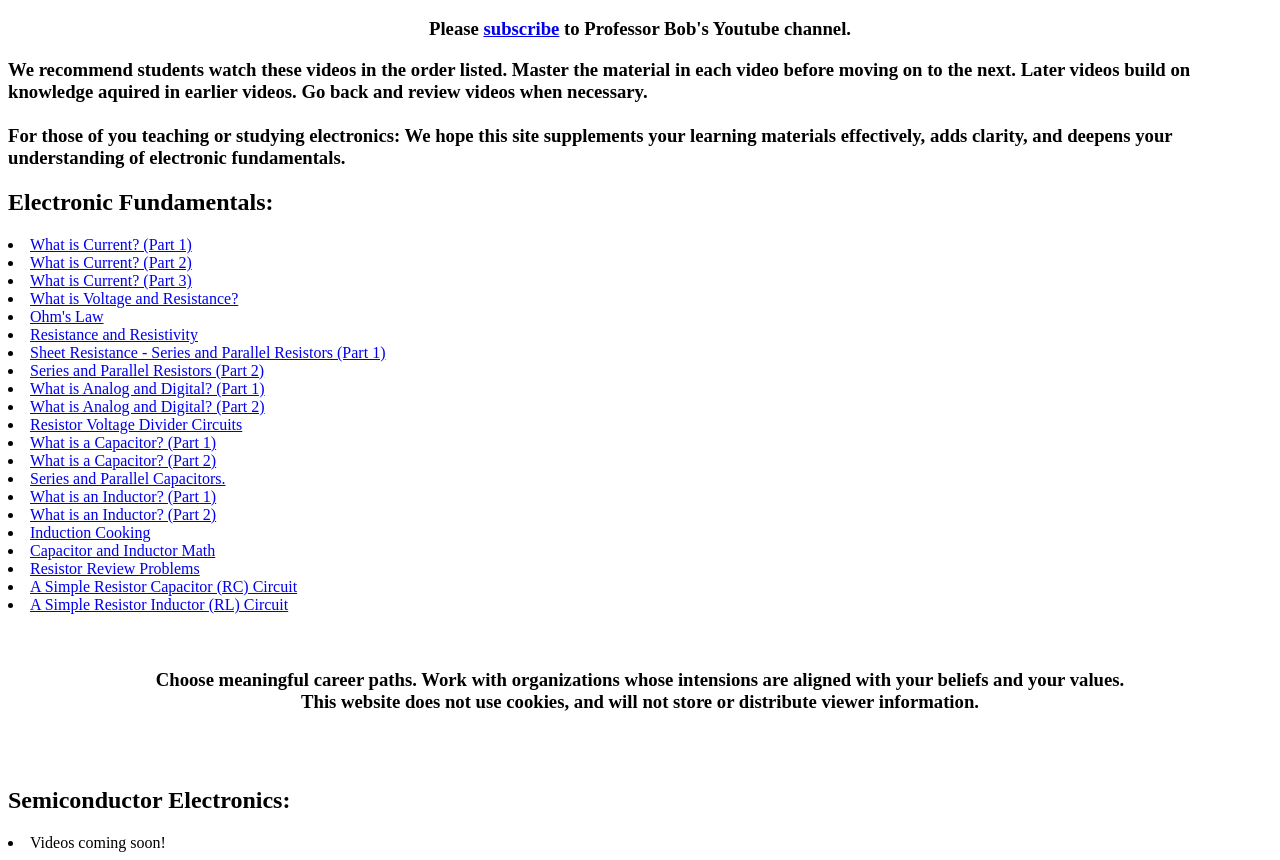
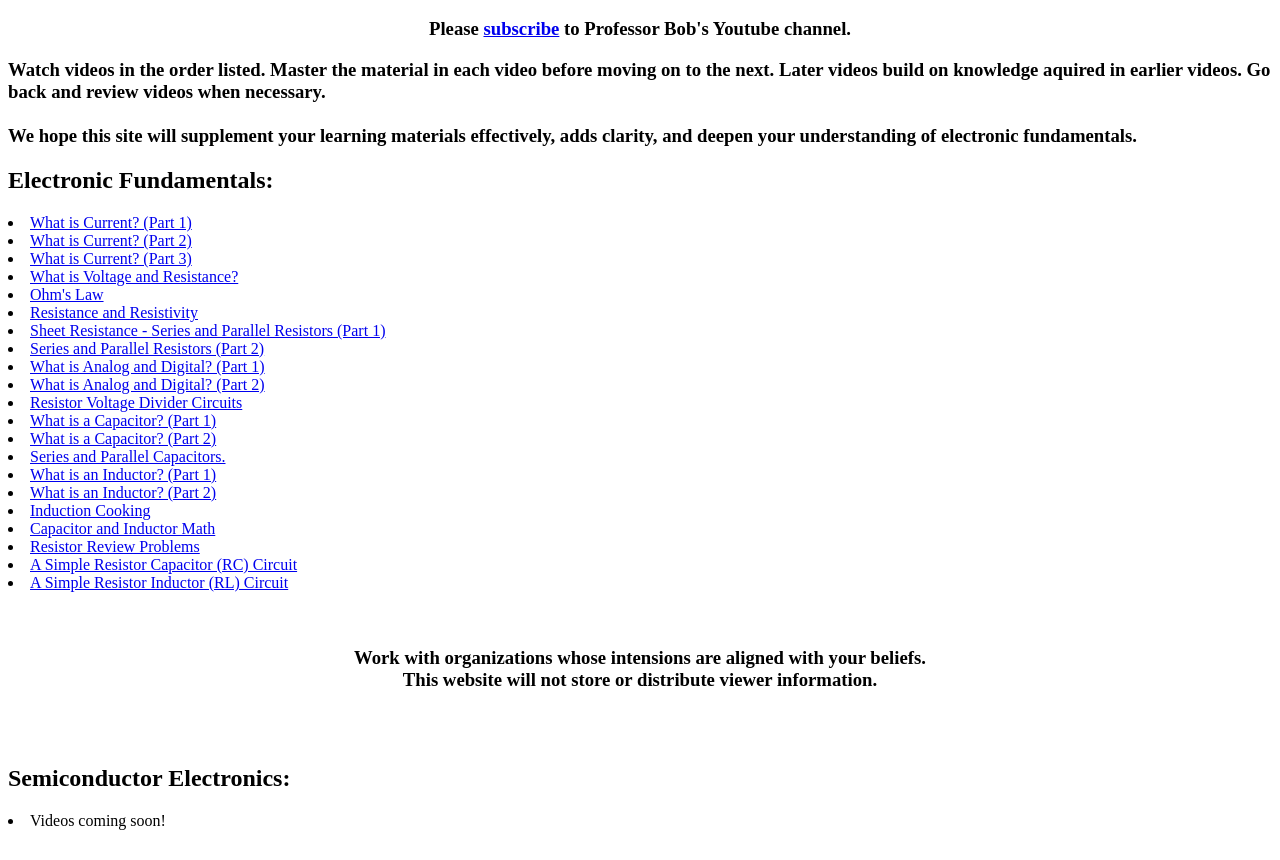
Before and after one commit to learncircuitdesign/Professor-Bob, a plain HTML site: page index.html in a window 1280 px wide. Shown: the part 48-908 px from the top of the page. After the commit the page ends 886 px from the top, so only its background shows below. Drawn offline with Linux system fonts and the light colour scheme.

Commit message:
Update index.html

```diff
--- a/index.html
+++ b/index.html
@@ -13,9 +13,9 @@
 
 <body>
 
-<h3>We recommend students watch these videos in the order listed.  Master the material in each video before moving on to the next. Later videos build on knowledge aquired in earlier videos.  Go back and review videos when necessary.
+<h3>Watch videos in the order listed.  Master the material in each video before moving on to the next. Later videos build on knowledge aquired in earlier videos.  Go back and review videos when necessary.
 <br><br>
-For those of you teaching or studying electronics:  We hope this site supplements your learning materials effectively, adds clarity, and deepens your understanding of electronic fundamentals.
+We hope this site will supplement your learning materials effectively, adds clarity, and deepen your understanding of electronic fundamentals.
 </h3>
 
 
@@ -44,9 +44,9 @@ For those of you teaching or studying electronics:  We hope this site supplement
 
     </ul>
 <br><br>
-<h3><center>Choose meaningful career paths.  Work with organizations whose intensions are aligned with your beliefs and your values.
+<h3><center>Work with organizations whose intensions are aligned with your beliefs.
 <br>
-This website does not use cookies, and will not store or distribute viewer information.</h3></center>
+This website will not store or distribute viewer information.</h3></center>
 <br><br>
 </body>
 </html>
```
